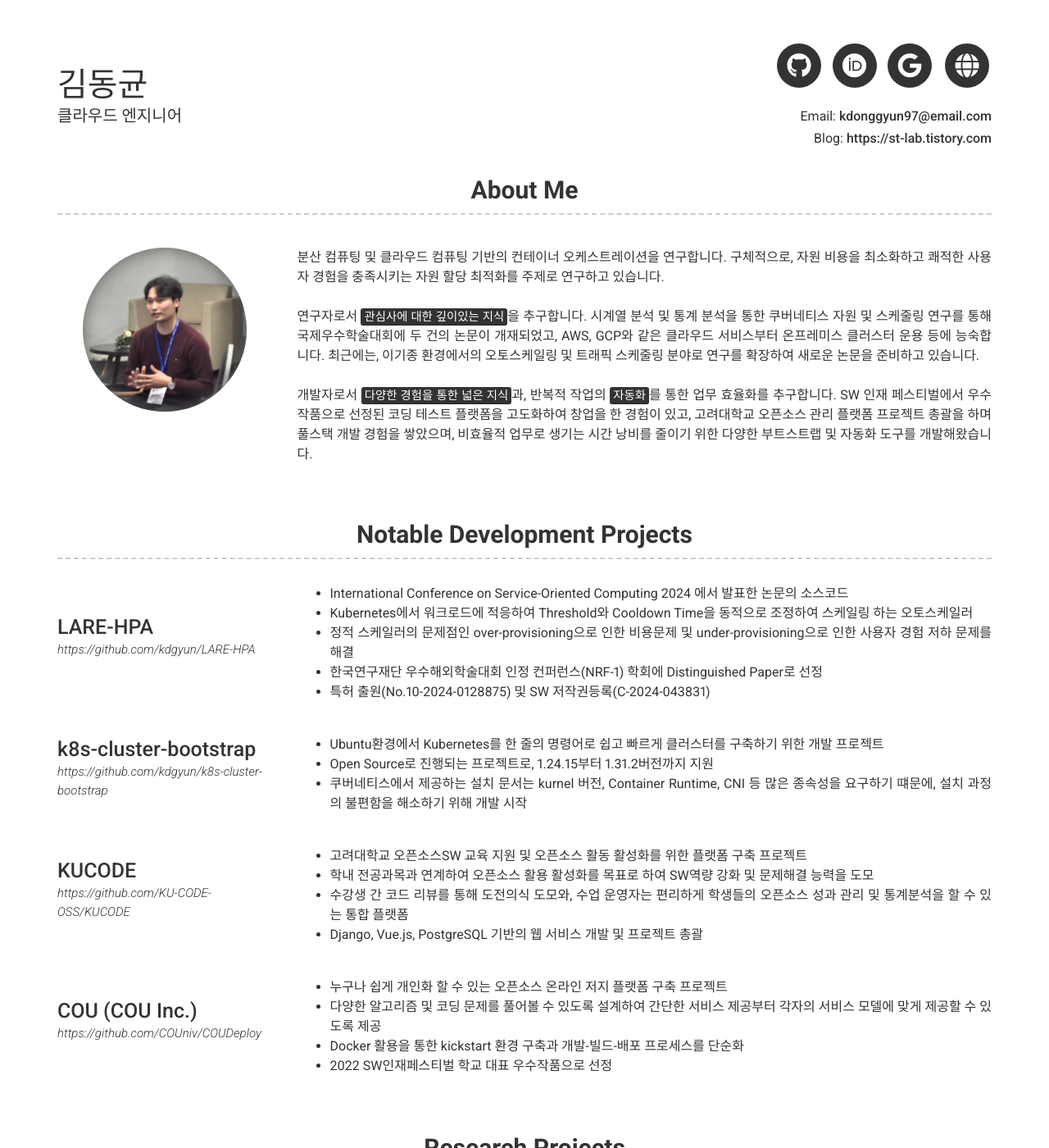
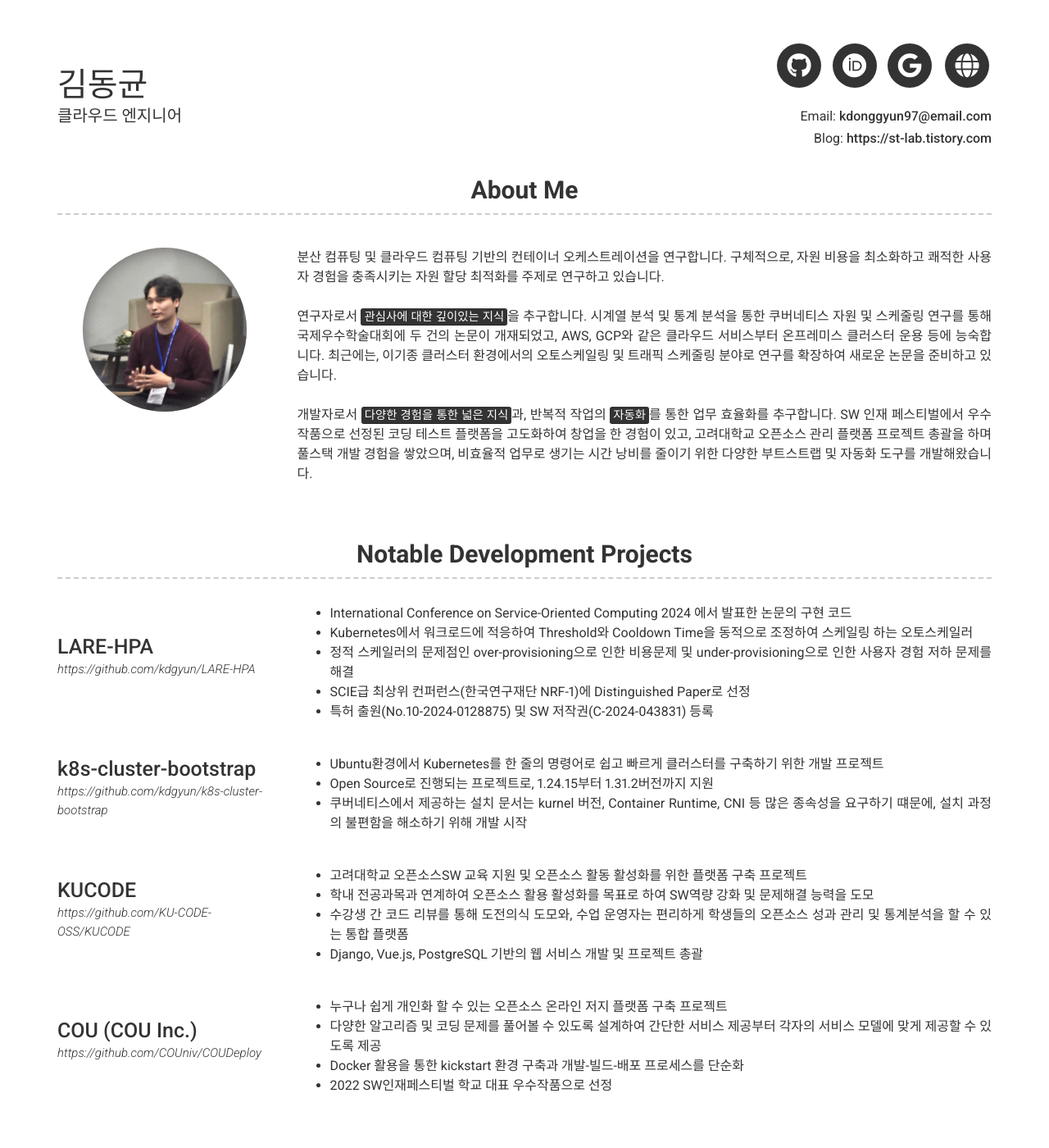
Before and after one commit to kdgyun/kr, a Jekyll site: the page built from index.md, in a window 1280 px wide and 1400 px high. Shown: the whole window at 82% size. Built offline with Jekyll 4.4.1, drawn with Linux system fonts in a browser that asks for light colours; nearby versions of some CDN libraries; some of the changed text lies outside the part shown.

Commit message:
fixed typo

```diff
--- a/_config.yml
+++ b/_config.yml
@@ -37,9 +37,9 @@ googlescholar_username: lGxinf0AAAAJ
 
 # Additional icon links
 additional_links:
-- title: Language
+- title: Language(eng)
   icon: fas fa-globe
-  url: sproogen.github.io/modern-resume-theme
+  url: https://kdgyun.github.io/
 # - title: another link
 #   icon: font awesome brand icon name (eg. fab fa-twitter) (https://fontawesome.com/icons?d=gallery&s=brands&m=free)
 #   url: Link url (eg. https://google.com)
@@ -51,7 +51,7 @@ about_profile_image: /images/profile.png
 about_content: > # this means to ignore newlines until the next config item.
   분산 컴퓨팅 및 클라우드 컴퓨팅 기반의 컨테이너 오케스트레이션을 연구합니다. 구체적으로, 자원 비용을 최소화하고 쾌적한 사용자 경험을 충족시키는 자원 할당 최적화를 주제로 연구하고 있습니다. <br><br>
   연구자로서 <mark>관심사에 대한 깊이있는 지식</mark>을 추구합니다. 시계열 분석 및 통계 분석을 통한 쿠버네티스 자원 및 스케줄링 연구를 통해 국제우수학술대회에 두 건의 논문이 개재되었고, AWS, GCP와 같은 클라우드 서비스부터 온프레미스 클러스터 운용 등에 능숙합니다.
-  최근에는, 이기종 환경에서의 오토스케일링 및 트래픽 스케줄링 분야로 연구를 확장하여 새로운 논문을 준비하고 있습니다.
+  최근에는, 이기종 클러스터 환경에서의 오토스케일링 및 트래픽 스케줄링 분야로 연구를 확장하여 새로운 논문을 준비하고 있습니다.
   <br><br>
   개발자로서 <mark>다양한 경험을 통한 넓은 지식</mark>과, 반복적 작업의 <mark>자동화</mark>를 통한 업무 효율화를 추구합니다.
   SW 인재 페스티벌에서 우수 작품으로 선정된 코딩 테스트 플랫폼을 고도화하여 창업을 한 경험이 있고, 고려대학교 오픈소스 관리 플랫폼 프로젝트 총괄을 하며 풀스택 개발 경험을 쌓았으며,
@@ -66,11 +66,11 @@ content:
         link: https://github.com/kdgyun/LARE-HPA
         job_title: 쿠버네티스 오토스케일러
         description: |
-          * International Conference on Service-Oriented Computing 2024 에서 발표한 논문의 소스코드
+          * International Conference on Service-Oriented Computing 2024 에서 발표한 논문의 구현 코드
           * Kubernetes에서 워크로드에 적응하여 Threshold와 Cooldown Time을 동적으로 조정하여 스케일링 하는 오토스케일러
           * 정적 스케일러의 문제점인 over-provisioning으로 인한 비용문제 및 under-provisioning으로 인한 사용자 경험 저하 문제를 해결
-          * 한국연구재단 우수해외학술대회 인정 컨퍼런스(NRF-1) 학회에 Distinguished Paper로 선정
-          * 특허 출원(No.10-2024-0128875) 및 SW 저작권등록(C-2024-043831)
+          * SCIE급 최상위 컨퍼런스(한국연구재단 NRF-1)에 Distinguished Paper로 선정
+          * 특허 출원(No.10-2024-0128875) 및 SW 저작권(C-2024-043831) 등록
 
       - title: k8s-cluster-bootstrap
         link: https://github.com/kdgyun/k8s-cluster-bootstrap
@@ -106,13 +106,13 @@ content:
         quote: >
           Research Assistant and Project Manager
         description: |
-          * 실전적 SW 개발과 활용 역량을 갖춘 인재육성은 위한 오픈소스 SW사용 및 개발 분석을 위한 플랫폼을 개발
+          * 실전적 SW 개발과 활용 역량을 갖춘 인재육성을 위한 오픈소스 SW사용 및 개발 분석을 위한 플랫폼을 개발
           * 오픈소스 SW 커뮤니티 개발자 연계를 통한 개발 활동 분석 및 팀 프로젝트 빌딩 인프라 운영
           * 소속 학교 구성원들의 오픈소스 프로젝트 관리 체계를 하나의 서비스로 통합 및 정보 제공을 통한 단계별 교육 컨텐츠 개발 지원
           * <b>Keywords:</b> <i>Open Source, Django, Vue.js, Full-stack, Project Manager <br><br></i>
 
       - layout: top-middle
-        title: 산림 정보 융합 서비스의 실시간 처리를 지원하는 지능형 엣지 클라우드 시스템 개발
+        title: 산림 정보 융합 클라우드 시스템을 이용한 산림재해재난 방지 및 스마트 에이징 대국민 서비스 플랫폼 개발
         quote: >
           Research Assistant
         description: |
@@ -136,12 +136,12 @@ content:
     content: |
           <h4><b>International Conferences</b></h4>
           * <div style="margin-top:10px"><b><span style="text-decoration:underline">Donggyun Kim</span></b>, Hyungjun Kim, Eunyoung Lee, Heonchang Yu, “LARE-HPA: Co-optimizing Latency and Resource Efficiency for Horizontal Pod Autoscaling in Kubernetes”, 22nd International Conference on Service-Oriented Computing (ICSOC 2024). </div>
-            - <div style="margin-top:8px">한국연구재단 우수해외학술대회 인정 컨퍼런스(NRF-1)</div>
+            - <div style="margin-top:8px">SCIE-compatible Top-tier Conference (NRF-1)</div>
             - Acceptance Rate: 14.5%
-            - Distinguished Paper Award (Top 6).
+            - Distinguished Paper Award (Top 6)
 
           * <div style="margin-top:10px">Hokun Park, Hyungjun Kim, <b><span style="text-decoration:underline">Donggyun Kim</span></b>, Gyujeong Lim, Heonchang Yu, “Optimizing Traffic Allocation for Multi-Replica Microservice Deployments in Edge Cloud”, 22nd International Conference on Service-Oriented Computing (ICSOC 2024). </div>
-            - <div style="margin-top:10px">한국연구재단 우수해외학술대회 인정 컨퍼런스(NRF-1)</div>
+            - <div style="margin-top:10px">SCIE-compatible Top-tier Conference (NRF-1)</div>
             - Acceptance Rate: 14.5%
 
           * <div style="margin-top:10px"><b><span style="text-decoration:underline">Donggyun Kim</span></b>, Heonchang Yu, “Proactive Auto Scaling Based on Marginal Request Change Analysis for Reducing Tail Latency in Kubernetes Cluster”, International Conference on Innovative Computing (IC 2024).</div>
@@ -184,7 +184,7 @@ content:
         description: |
           * 4명의 학부연구생을 멘토링
           * 컨테이너 기반 자원 관리 및 성능 최적화에 대한 연구 지도
-          * 컨테이너 간 자원 경쟁, 자원 세분성, 스케일링 지연에 따른 서비스 지연과 그에 따른 사용자 경험 분석에 대한 3개의 연구 논문 출판 및 은상 수상
+          * 컨테이너 간 자원 경쟁, 자원 세분성, 스케일링 지연에 따른 서비스 지연과 그에 따른 사용자 경험 분석에 대한 3개의 연구 논문 출판 및 1건의 은상 수상
           * AWS에서 호스팅된 마이크로서비스를 온프래미스 쿠버네티스 클러스터로 이전 및 제설계
 
       - layout: left
@@ -221,7 +221,7 @@ content:
       <span style="float: left; width:250px;">2022.12</span><span><b>SW추천장학금(공모전 및 경진대회)</b> / SW인재페스티벌 및 협력워크샵 등 참여</span><span style="float:right">한림대학교</span> <br>
       <span style="float: left; width:250px;">2022.12</span><span><b>SW추천장학금(교내)</b> / 교내 SW중심대학 프로그램 참여 우수</span><span style="float:right">한림대학교</span> <br>
       <span style="float: left; width:250px;">2022.12</span><span><b>우수작품</b> / 2022 SW인재페스티벌</span><span style="float:right">SW중심대학협의회</span> <br>
-      <span style="float: left; width:250px;">2022.10</span><span><b>3등</b> / SW 오픈소스 프로그래밍 챌린지 해커톤</span><span style="float:right"></span> <br>
+      <span style="float: left; width:250px;">2022.10</span><span><b>3등</b> / SW 오픈소스 프로그래밍 챌린지 해커톤</span><span style="float:right">한림대학교</span> <br>
       <span style="float: left; width:250px;">2022.07</span><span><b>학기우등</b> / 1학기 성적 우수</span><span style="float:right">한림대학교</span> <br>
 
       <h4><b><div style="margin-top:45px;">2021</div></b></h4> <br>
```
